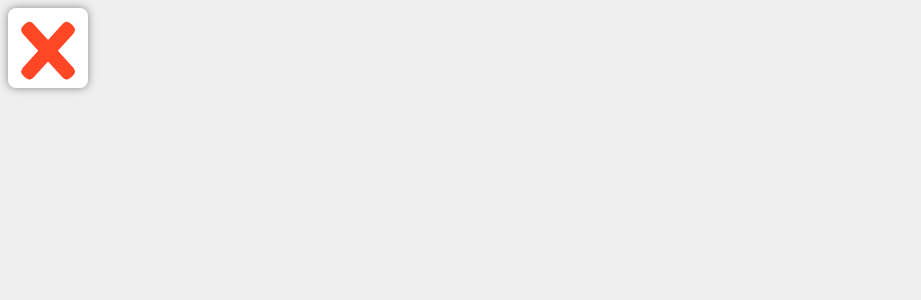
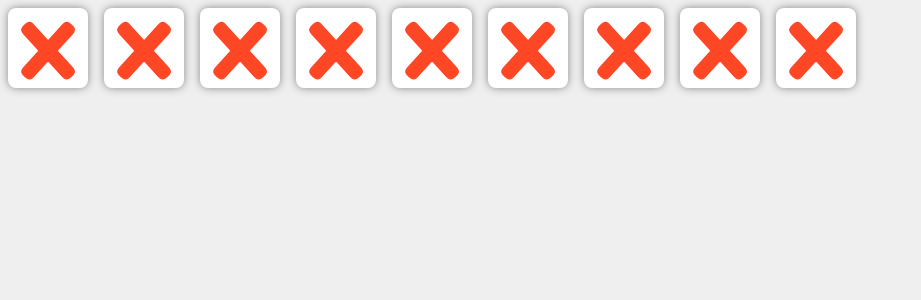
Before and after one commit to codeedocc/tic-tac-toe-react, a React (Create React App) app: page / in a window 1280 px wide. Shown: the top 300 px of the page, without its empty margins (0-921 px from the left). Built offline with nearby package versions, Linux system fonts and the light colour scheme.

Commit message:
created Board comp and game icons for it

```diff
--- a/src/App.tsx
+++ b/src/App.tsx
@@ -1,13 +1,16 @@
 import React from 'react'
 import './App.css'
+import Board from './components/Board'
 import Box from './components/Box'
 
 function App() {
+  const board = ['X', 'X', 'X', 'X', 'X', 'X', 'X', 'X', 'X']
+
   function clickHandler() {}
 
   return (
     <div className="App">
-      <Box clickHandler={() => clickHandler()} />
+      <Board board={board} clickHandler={clickHandler} />
     </div>
   )
 }
--- /dev/null
+++ b/src/components/Board.tsx
@@ -0,0 +1,19 @@
+import React from 'react'
+import Box from './Box'
+
+interface IBoard {
+  board: string[]
+  clickHandler: (idx: number) => void
+}
+
+const Board = ({ board, clickHandler }: IBoard) => {
+  return (
+    <div>
+      {board.map((icon, idx) => {
+        return <Box icon={icon} clickHandler={() => clickHandler(idx)} />
+      })}
+    </div>
+  )
+}
+
+export default Board
--- a/src/components/Box.tsx
+++ b/src/components/Box.tsx
@@ -2,16 +2,15 @@ import React from 'react'
 import './Box.css'
 
 interface IBox {
-  clickHandler: () => void
+  icon: string
+  clickHandler: (idx: number) => void
 }
 
-const Box = ({ clickHandler }: IBox) => {
-  const value = 'X'
-
-  const style = value === 'X' ? 'box x' : 'box o'
+const Box = ({ icon, clickHandler }: IBox) => {
+  const style = icon === 'X' ? 'box x' : 'box o'
   return (
-    <button className={style} onClick={clickHandler}>
-      {value}
+    <button className={style} onClick={() => clickHandler(1)}>
+      {icon}
     </button>
   )
 }
```
Also changed, not shown: src/components/Boards.css (added).
